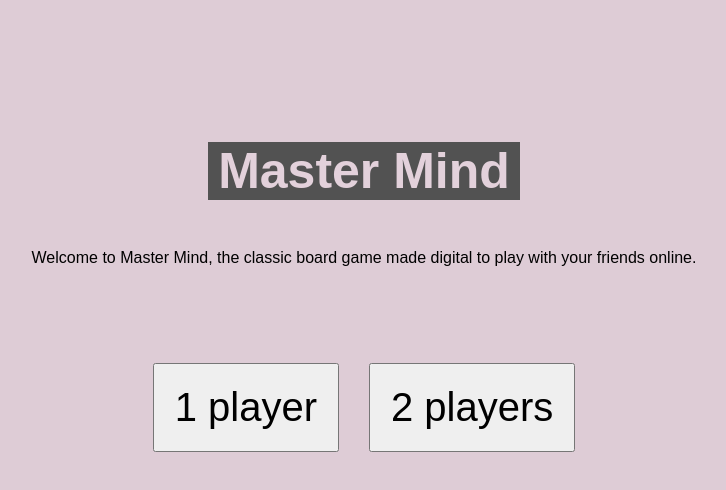
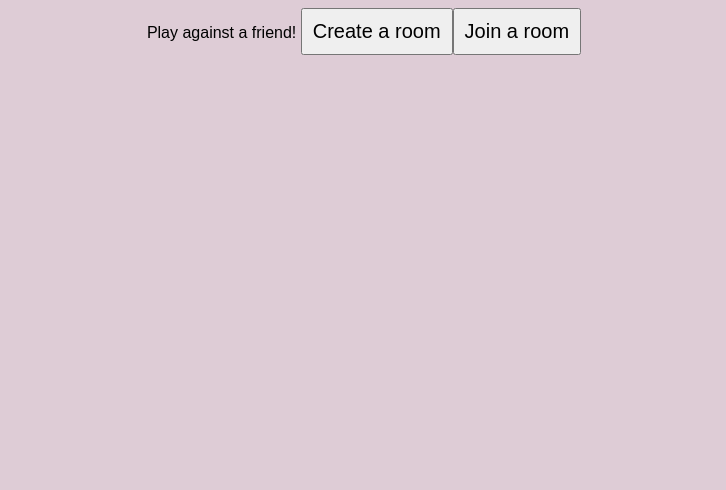
Before and after one commit to Mastermind-online/mastermind-web, an Angular app: page /two-players in a window 1280 px wide. Before the commit this address led to /home. Shown: the top 490 px of the page, without its empty margins (276-1002 px from the left). Built offline with nearby package versions, Linux system fonts and the light colour scheme.

Commit message:
Basic logic for two players

```diff
--- a/src/app/app-routing.module.ts
+++ b/src/app/app-routing.module.ts
@@ -2,10 +2,12 @@ import { NgModule } from '@angular/core';
 import { RouterModule, Routes } from '@angular/router';
 import { HomeComponent } from './components/home/home.component';
 import { OnePlayerComponent } from './components/one-player/one-player.component';
+import { TwoPlayersComponent } from './components/two-players/two-players.component';
 
 const routes: Routes = [
   { path: 'home', component: HomeComponent },
   { path: 'one-player', component: OnePlayerComponent },
+  { path: 'two-players', component: TwoPlayersComponent },
   { path: '',   redirectTo: '/home', pathMatch: 'full' },
   { path: '**', redirectTo: '/home', pathMatch: 'full' }
 ];
--- a/src/app/app.module.ts
+++ b/src/app/app.module.ts
@@ -10,13 +10,15 @@ import { MatList, MatListItem } from '@angular/material/list';
 import { AngularMaterialModule } from 'src/angular-material.module';
 import { DragDropModule } from '@angular/cdk/drag-drop';
 import { AttemptComponent } from './components/attempt/attempt.component';
+import { TwoPlayersComponent } from './components/two-players/two-players.component';
 
 @NgModule({
   declarations: [
     AppComponent,
     HomeComponent,
     OnePlayerComponent,
-    AttemptComponent
+    AttemptComponent,
+    TwoPlayersComponent
   ],
   imports: [
     BrowserModule,
--- a/src/app/components/home/home.component.html
+++ b/src/app/components/home/home.component.html
@@ -6,9 +6,6 @@
 
     <div class="buttons">
         <button routerLink="/one-player" routerLinkActive="active" class="one-player-button">1 player</button>
-        <button>2 players</button>
+        <button routerLink="/two-players" routerLinkActive="active">2 players</button>
     </div>
 </div>
-
-
-<!-- <img src="../../../assets/img/mastermind-game.webp" alt=""> -->
--- /dev/null
+++ b/src/app/components/two-players/two-players.component.html
@@ -0,0 +1,7 @@
+Play against a friend!
+
+<button>Create a room</button>
+<button>Join a room</button>
+
+<!-- <input type="text" placeholder="Enter your name"/>
+<input type="text" placeholder="Enter your name"/> -->
--- /dev/null
+++ b/src/app/components/two-players/two-players.component.scss
@@ -0,0 +1,4 @@
+button {
+    font-size: 20px;
+    padding: 10px;
+}
```
Also changed, not shown: src/app/components/two-players/two-players.component.ts (added, +11 -0 lines), 1 other file (tests, documents, lock files or other folders).
